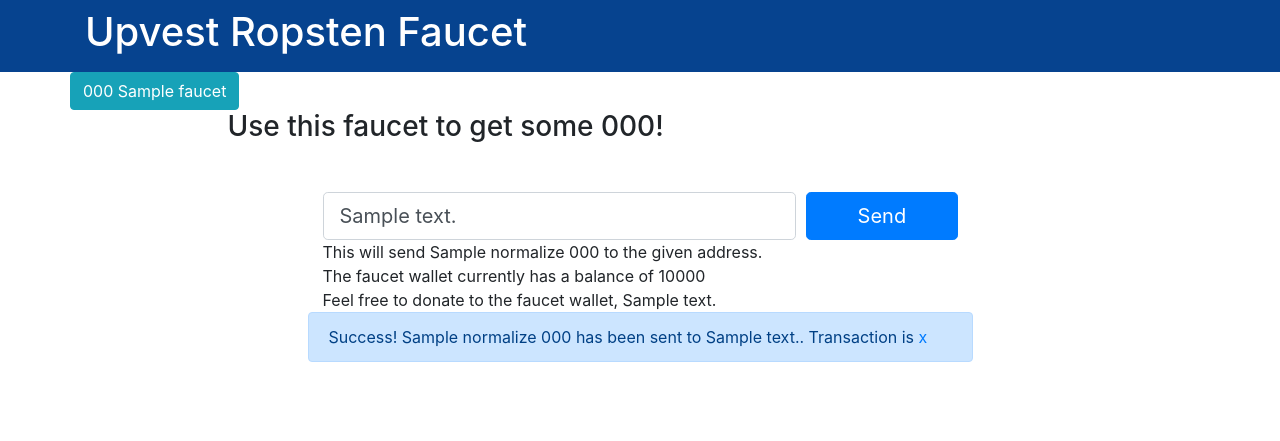
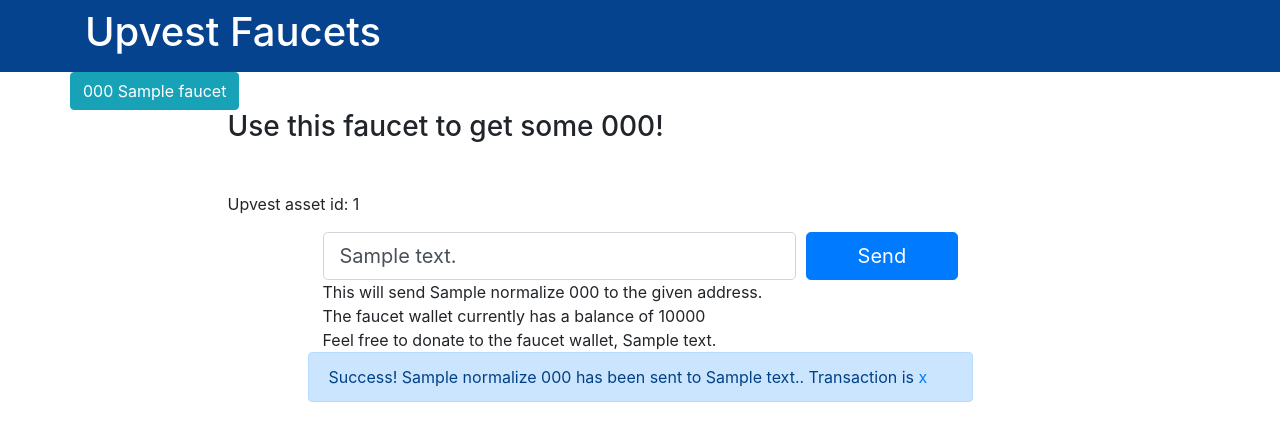
Before and after one commit to upvestco/example-faucet, a Django app: template faucet/core/templates/faucet.html in a window 1280 px wide. Shown: the top 441 px of the page. Run offline with Django 3.2, Linux system fonts and the light colour scheme; the template is opened without the code that fills it: most values are stand-ins (such as "Sample title", 1, 10 or a date in 2020); some libraries are stand-ins or nearby versions.

Commit message:
Turning off BTC as the API does not support it yet and including the upvest asset ID so it is easier to figure out what wallet to create

```diff
--- a/faucet/core/fixtures/assets.yaml
+++ b/faucet/core/fixtures/assets.yaml
@@ -17,7 +17,7 @@
     wallet_id: 7ea3b892-2e69-4f60-b731-2529234b03da
     wallet_address: mxavxGg2ruMgoCf5u4JVTRwcEXD6zPNsTC
     sending_amount: '0.00010'
-    visible: true
+    visible: false
 - model: core.faucet
   pk: 3
   fields:
--- a/faucet/core/templates/faucet.html
+++ b/faucet/core/templates/faucet.html
@@ -13,7 +13,7 @@
 
     <nav class="navbar static-top">
       <div class="container text-white">
-        <h1>Upvest Ropsten Faucet</h1>
+        <h1>Upvest Faucets</h1>
       </div>
     </nav>
 
@@ -27,6 +27,7 @@
         <div class="row">
           <div class="col-xl-9 mx-auto">
             <h3 class="mb-5">Use this faucet to get some {{ faucet.asset_code }}!</h3>
+            <p>Upvest asset id: {{ faucet.asset_id }}</p>
           </div>
           {% if messages %}
             <div class="col-md-10 col-lg-8 col-xl-7 mx-auto ">
--- a/faucet/core/views.py
+++ b/faucet/core/views.py
@@ -36,6 +36,8 @@
             # the "API" version
             ip = _get_client_ip(request)
             address = kwargs["address"]
+            if asset is None:
+                return JsonResponse({"message": "You must specify an asset code to send"}, status=400)
 
             for skip_header in settings.WHITELISTED_HEADERS:
                 header = "HTTP_%s" % skip_header.replace("-", "_")
```
